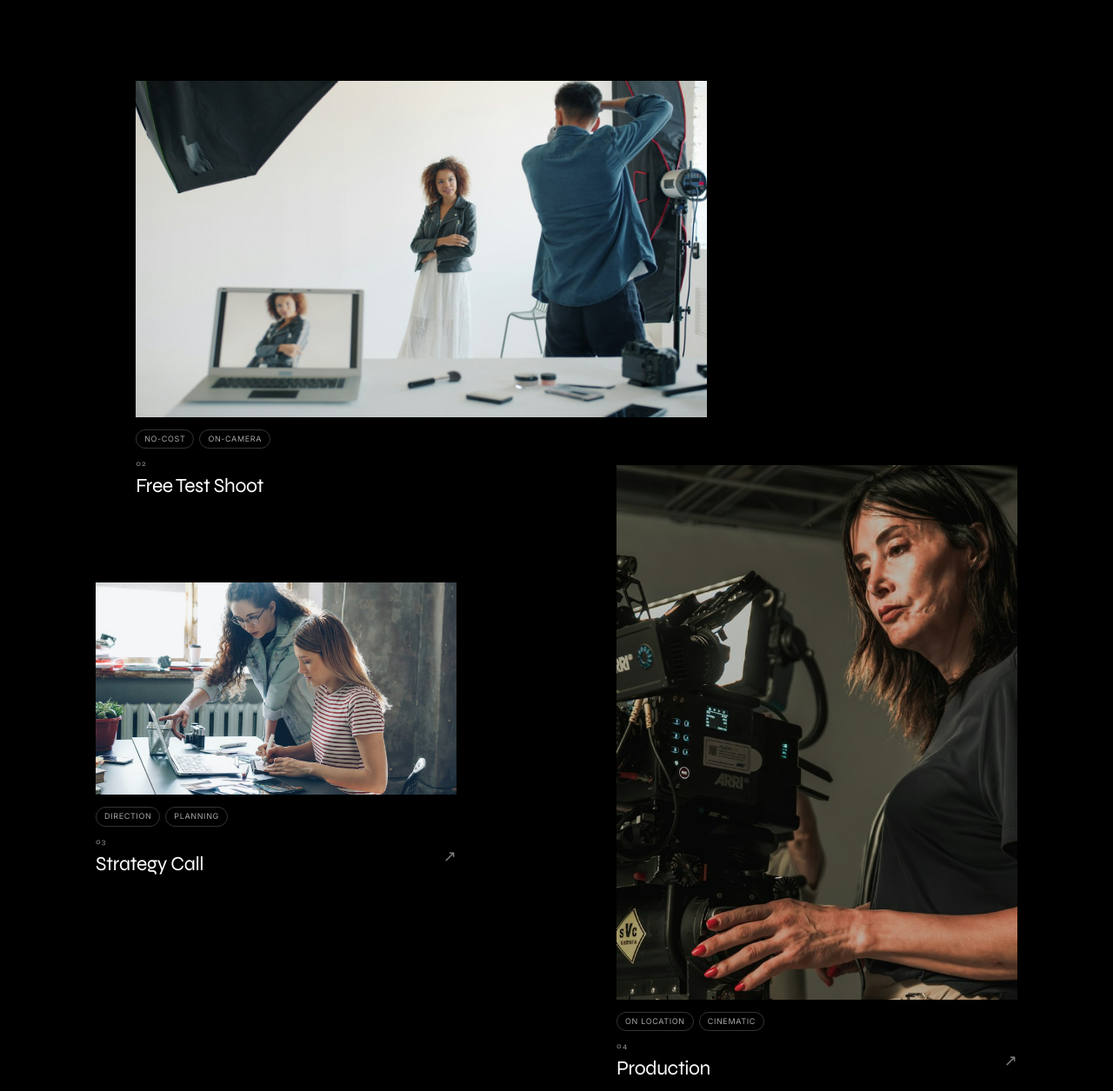
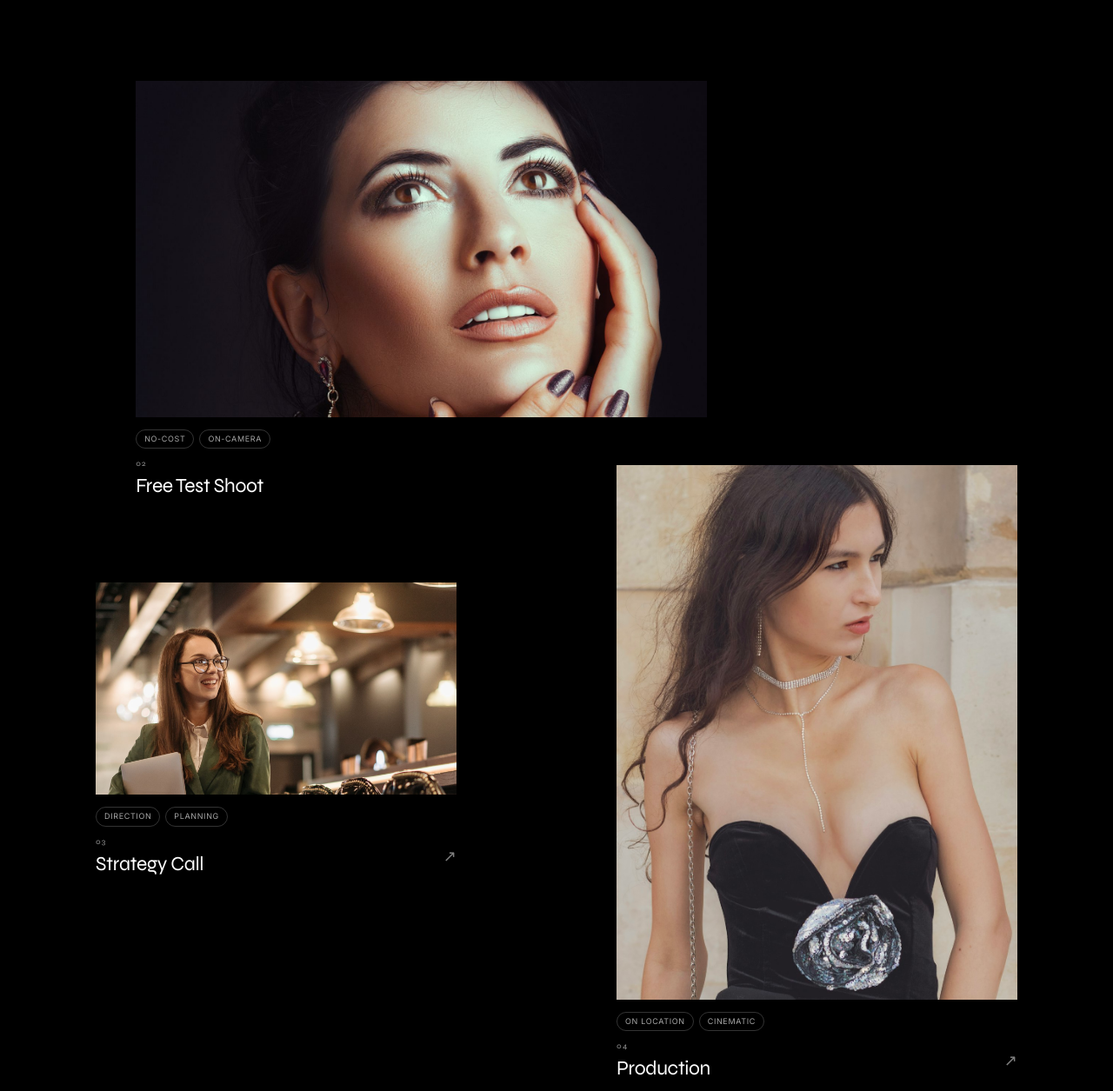
Before and after one commit to urrwa/fanfuse, a plain HTML site: page index.html in a window 1280 px wide. Shown: the part 3845-5100 px from the top of the page at 87% size. Drawn offline with Linux system fonts and the light colour scheme.

Commit message:
Refresh Process gallery with editorial portraits

```diff
--- a/index.html
+++ b/index.html
@@ -656,7 +656,7 @@ Brands look for a clear identity and content that feels <em>premium.</em> We hel
 
     <article id="how-01" class="how-card">
       <div class="how-card-img">
-        <img src="women-apply.jpg" alt="Female photographer editing images on a laptop" loading="lazy">
+        <img src="process-apply.jpg" alt="Smiling woman in a white blouse working on a laptop in a cafe" loading="lazy" style="object-position:50% 35%">
         <span class="how-brk-tr" aria-hidden="true"></span>
         <span class="how-brk-bl" aria-hidden="true"></span>
       </div>
@@ -671,7 +671,7 @@ Brands look for a clear identity and content that feels <em>premium.</em> We hel
 
     <article id="how-02" class="how-card">
       <div class="how-card-img">
-        <img src="women-test-shoot.jpg" alt="Woman posing during a professional studio photo shoot" loading="lazy">
+        <img src="process-shoot.jpg" alt="Beauty portrait of a brunette model wearing statement jewelry" loading="lazy" style="object-position:50% 20%">
         <span class="how-brk-tr" aria-hidden="true"></span>
         <span class="how-brk-bl" aria-hidden="true"></span>
       </div>
@@ -686,7 +686,7 @@ Brands look for a clear identity and content that feels <em>premium.</em> We hel
 
     <article id="how-03" class="how-card">
       <div class="how-card-img">
-        <img src="women-strategy.jpg" alt="Two women planning a content strategy together" loading="lazy">
+        <img src="process-strategy.jpg" alt="Stylish woman holding a laptop in a warm cafe" loading="lazy" style="object-position:50% 20%">
         <span class="how-brk-tr" aria-hidden="true"></span>
         <span class="how-brk-bl" aria-hidden="true"></span>
       </div>
@@ -701,7 +701,7 @@ Brands look for a clear identity and content that feels <em>premium.</em> We hel
 
     <article id="how-04" class="how-card">
       <div class="how-card-img">
-        <img src="women-production.jpg" alt="Female videographer operating a cinema camera" loading="lazy" style="object-position:75% center">
+        <img src="process-production.jpg" alt="Brunette fashion model in an evening dress on location in Paris" loading="lazy" style="object-position:50% 25%">
         <span class="how-brk-tr" aria-hidden="true"></span>
         <span class="how-brk-bl" aria-hidden="true"></span>
       </div>
@@ -716,7 +716,7 @@ Brands look for a clear identity and content that feels <em>premium.</em> We hel
 
     <article id="how-05" class="how-card">
       <div class="how-card-img">
-        <img src="women-paid.jpg" alt="Woman creator working on her laptop on an oceanfront balcony" loading="lazy">
+        <img src="process-paid.jpg" alt="Blonde fashion model in an elegant gold-toned interior" loading="lazy" style="object-position:50% 35%">
         <span class="how-brk-tr" aria-hidden="true"></span>
         <span class="how-brk-bl" aria-hidden="true"></span>
       </div>
```
Also changed, not shown: process-apply.jpg (added), process-paid.jpg (added), process-production.jpg (added), process-shoot.jpg (added), process-strategy.jpg (added), 1 other file.
